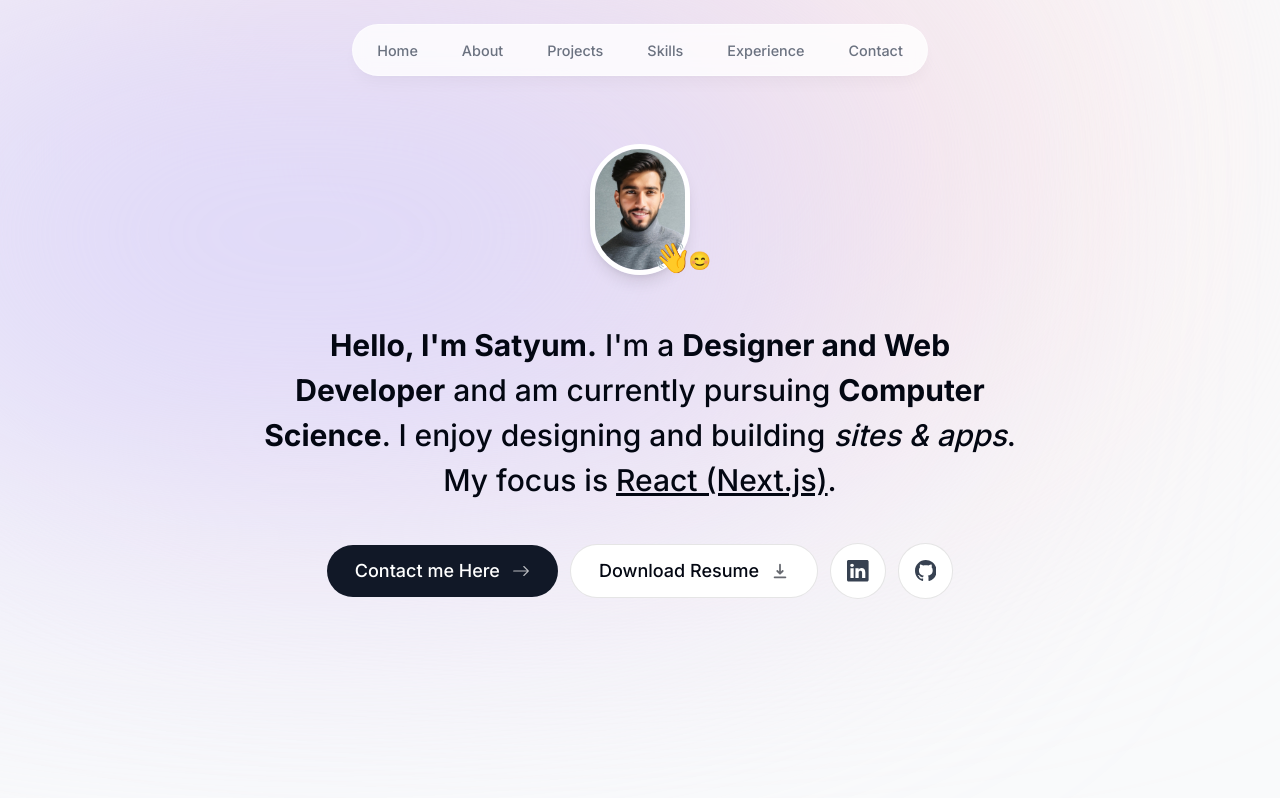
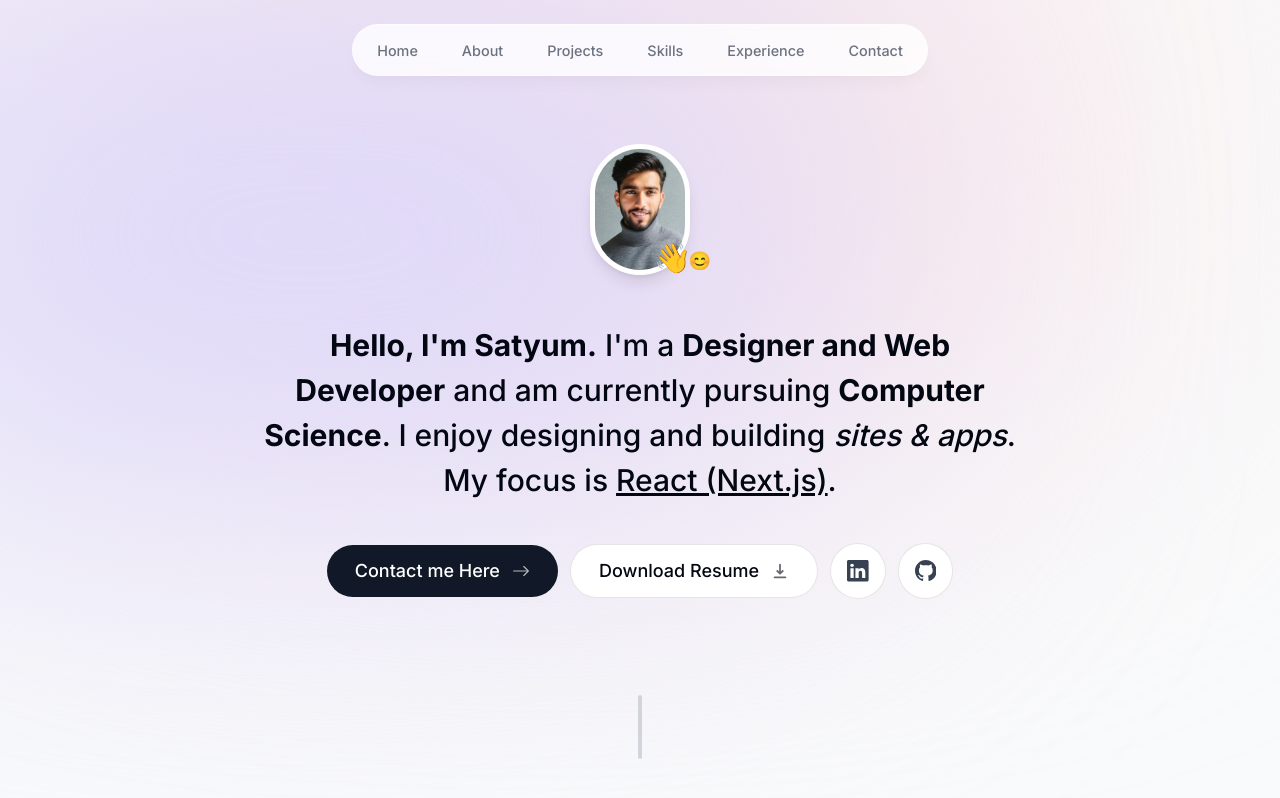
Before and after one commit to Satyum-Singh/portfolio, a Next.js app: page / in a window 1280 px wide. Shown: the top 798 px of the page. Built offline with nearby package versions, Linux system fonts and the light colour scheme.

Commit message:
working on section divider

```diff
--- a/app/page.tsx
+++ b/app/page.tsx
@@ -1,10 +1,14 @@
 import Intro from "@/components/intro";
+import SectionDivider from "@/components/section-divider";
 
 export default function Home() {
   return (
-    <main className="flex flex-col items-center
-    px-4">
+    <main
+      className="flex flex-col items-center
+    px-4"
+    >
       <Intro />
+      <SectionDivider />
     </main>
   );
 }
--- /dev/null
+++ b/components/section-divider.tsx
@@ -0,0 +1,7 @@
+import React from "react";
+
+export default function SectionDivider() {
+  return (
+    <div className="bg-gray-300 my-24 h-16 w-1 rounded-full hidden sm:block"></div>
+  );
+}
```
